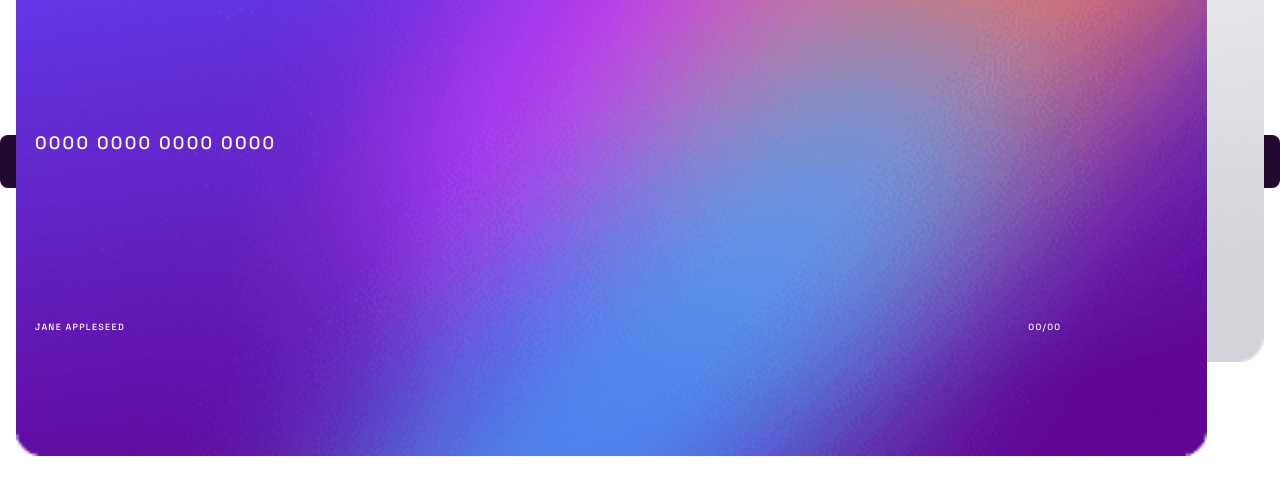
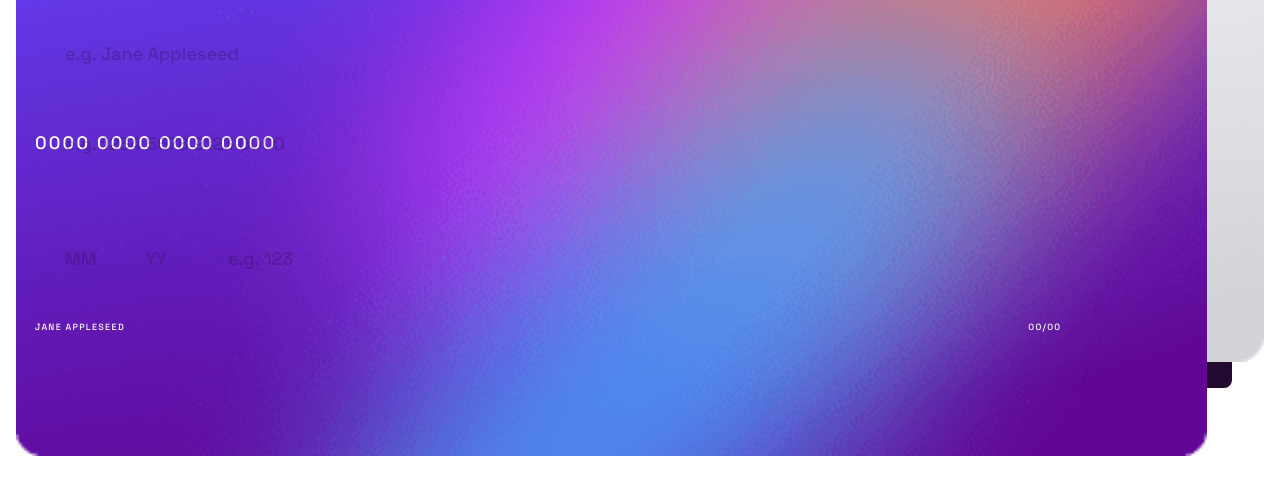
Before and after one commit to kaikaci12/Interactive-Card, a plain HTML site: page index.html in a window 1280 px wide. Shown: the part 323-800 px from the top of the page. Drawn offline with Linux system fonts and the light colour scheme.

Commit message:
finish styles, les go to functionality

```diff
--- a/index.html
+++ b/index.html
@@ -62,10 +62,11 @@
           <div class="card-number info">
             <span>Card Number</span>
             <input
-              type="number"
+              type="text"
               placeholder="e.g. 1234 5678 9123 0000"
-              class="card-info card-input"
+              class="card-info card-input wrong-format"
             />
+            <span class="numbers-only">Wrong format, numbers only</span>
           </div>
           <div class="expire-date">
             <div class="month-and-year">
@@ -74,20 +75,26 @@
                 <input
                   type="number"
                   placeholder="MM"
-                  class="date"
+                  class="date wrong-format"
                   maxlength="2"
                 />
                 <input
                   type="number"
                   placeholder="YY"
-                  class="date"
+                  class="date wrong-format"
                   maxlength="4"
                 />
               </div>
+              <span class="numbers-only">Can't be blank</span>
             </div>
             <div class="cvc">
               <span>CVC</span>
-              <input type="number" placeholder="e.g. 123" />
+              <input
+                type="number"
+                placeholder="e.g. 123"
+                class="wrong-format"
+              />
+              <span class="numbers-only">Can't be blank</span>
             </div>
           </div>
         </form>
@@ -96,5 +103,6 @@
         </div>
       </div>
     </main>
+    <script src="./app.js"></script>
   </body>
 </html>
--- a/style.css
+++ b/style.css
@@ -2,7 +2,8 @@
   margin: 0;
   padding: 0;
   box-sizing: border-box;
-  font-family: "Space Grotesk", sans-serif;
+  font-family: "Space Grotesk";
+  font-weight: 500;
 }
 html {
   font-size: 10px;
@@ -105,6 +106,8 @@ html {
   padding-bottom: 45px;
 }
 .date-container {
+  margin-top: 9px;
+  margin-bottom: 8px;
   display: flex;
   gap: 8px;
 }
@@ -123,6 +126,13 @@ input {
   flex-direction: column;
   gap: 9px;
 }
+/* .wrong-format {
+  border: 1px solid var(--Red, #ff5050) !important;
+}
+.numbers-only {
+  color: var(--Red, #ff5050);
+  font-size: 1rem;
+} */
 .expire-date {
   display: flex;
   gap: 11px;
@@ -136,9 +146,10 @@ input {
   border: 1px solid var(--Light-Grey, #dfdee0);
   background: var(--White, #fff);
   height: 45px;
-  outline: none;
-  justify-content: center;
+
   padding-left: 16px;
+  margin-top: 9px;
+  margin-bottom: 8px;
 }
 form span {
   font-size: 12px;
@@ -201,13 +212,19 @@ form span {
   font-weight: 500;
 }
 .form-active {
+  display: block;
+}
+.active-window {
   display: none !important;
 }
-
 .thank-you-window {
+  margin-top: 20%;
   display: flex;
   flex-direction: column;
   align-items: center;
+}
+main {
+  padding: 0 24px;
 }
 .thank-you {
   color: var(--Deep-Violet, #21092f);
@@ -229,9 +246,6 @@ form span {
   gap: 16px;
 }
 
-.continue {
-  width: 100%;
-}
 @media only screen and(max-width:330px) {
   .expire-date {
     flex-wrap: wrap;
@@ -244,7 +258,7 @@ form span {
     align-items: center;
   }
   .form-active {
-    display: none;
+    display: block;
   }
 
   .thank-you-window {
@@ -306,4 +320,7 @@ form span {
   .name-and-date span {
     font-size: 1.4rem;
   }
+  .card-back span {
+    font-size: 1.4rem;
+  }
 }
```
Also changed, not shown: app.js (added).
